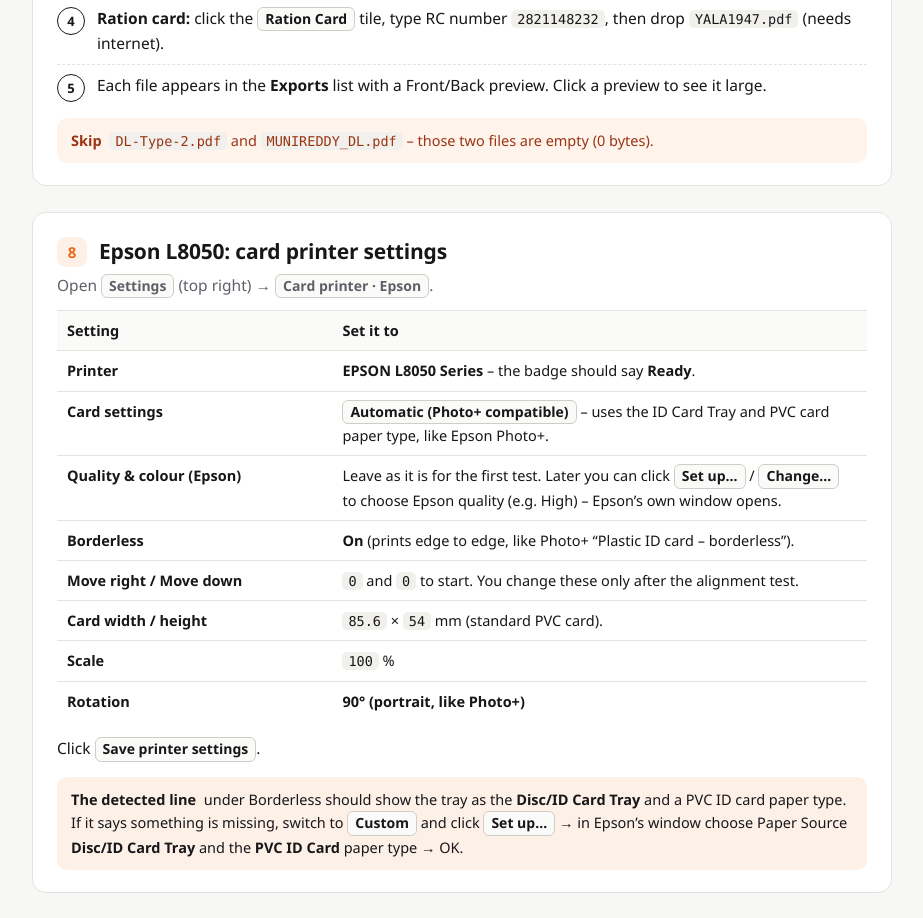
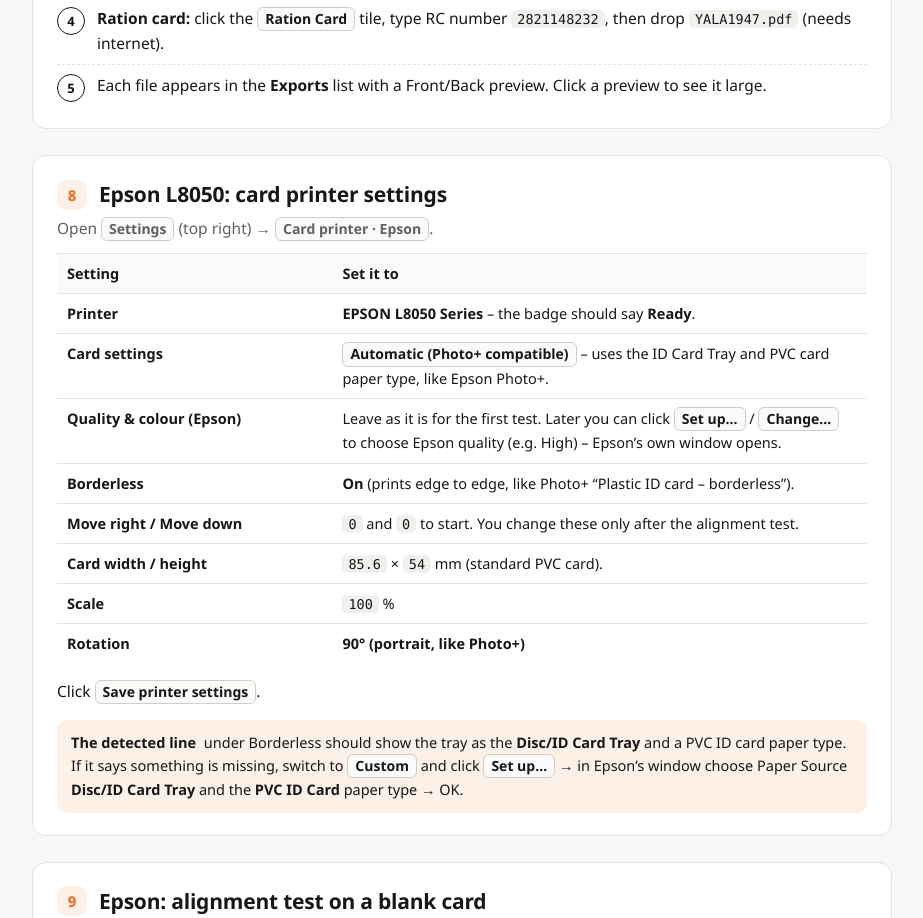
Before and after one commit to venu-webdev/Print-Cards-Automate, a plain HTML site: page SETUP GUIDE.html in a window 1280 px wide. Shown: the part 3362-4280 px from the top of the page, without its empty margins (178-1101 px from the left). Drawn offline with Linux system fonts and the light colour scheme.

Commit message:
Setup guide: drop note about empty test files
Co-Authored-By: Claude Opus 5.5 <noreply@anthropic.com>

```diff
--- a/SETUP GUIDE.html
+++ b/SETUP GUIDE.html
@@ -162,7 +162,6 @@
       <li><b>Ration card:</b> click the <span class="ui">Ration Card</span> tile, type RC number <code>2821148232</code>, then drop <code>YALA1947.pdf</code> (needs internet).</li>
       <li>Each file appears in the <b>Exports</b> list with a Front/Back preview. Click a preview to see it large.</li>
     </ol>
-    <div class="warn"><b>Skip</b> <code>DL-Type-2.pdf</code> and <code>MUNIREDDY_DL.pdf</code> &ndash; those two files are empty (0 bytes).</div>
   </section>
 
   <section id="epson">
```
